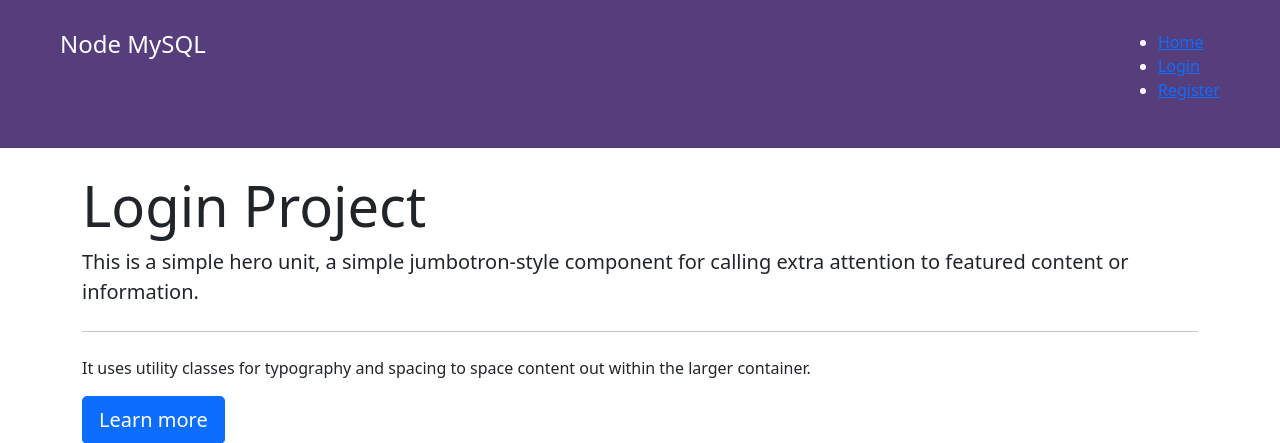
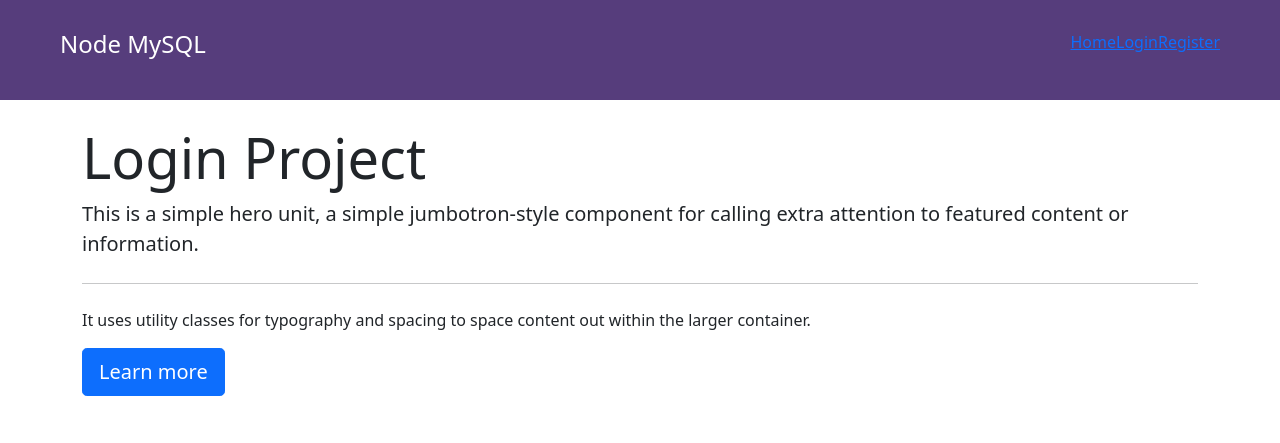
Before and after one commit to thinhphamcs/paw-umass, a Node server app: page / in a window 1280 px wide. Shown: the top 443 px of the page. Run offline with Node 20, Linux system fonts and the light colour scheme.

Commit message:
Added style css to ul and li elements

```diff
--- a/public/style.css
+++ b/public/style.css
@@ -3,8 +3,22 @@ nav {
     color: #fff;
     padding: 30px 60px; /* 30px top and bottom and 60px left and right */
     /*
-    *   'display: flex' and 'justify content: space between' will grab elements and push them to side corners
+    *   'display: flex' and 'justify content: space-between' will grab elements and push them to side corners
     */
     display: flex;
     justify-content: space-between;
 }
+
+nav ul {
+    /*
+    *   'display: flex' and 'justify content: space-around' and 'align-items: center'
+    *   will display same space around and align vertically in the center of the children elements which is lis
+    */
+    display: flex;
+    justify-content: space-around;
+    align-items: center;
+}
+
+nav li {
+    list-style: none;
+}
```
